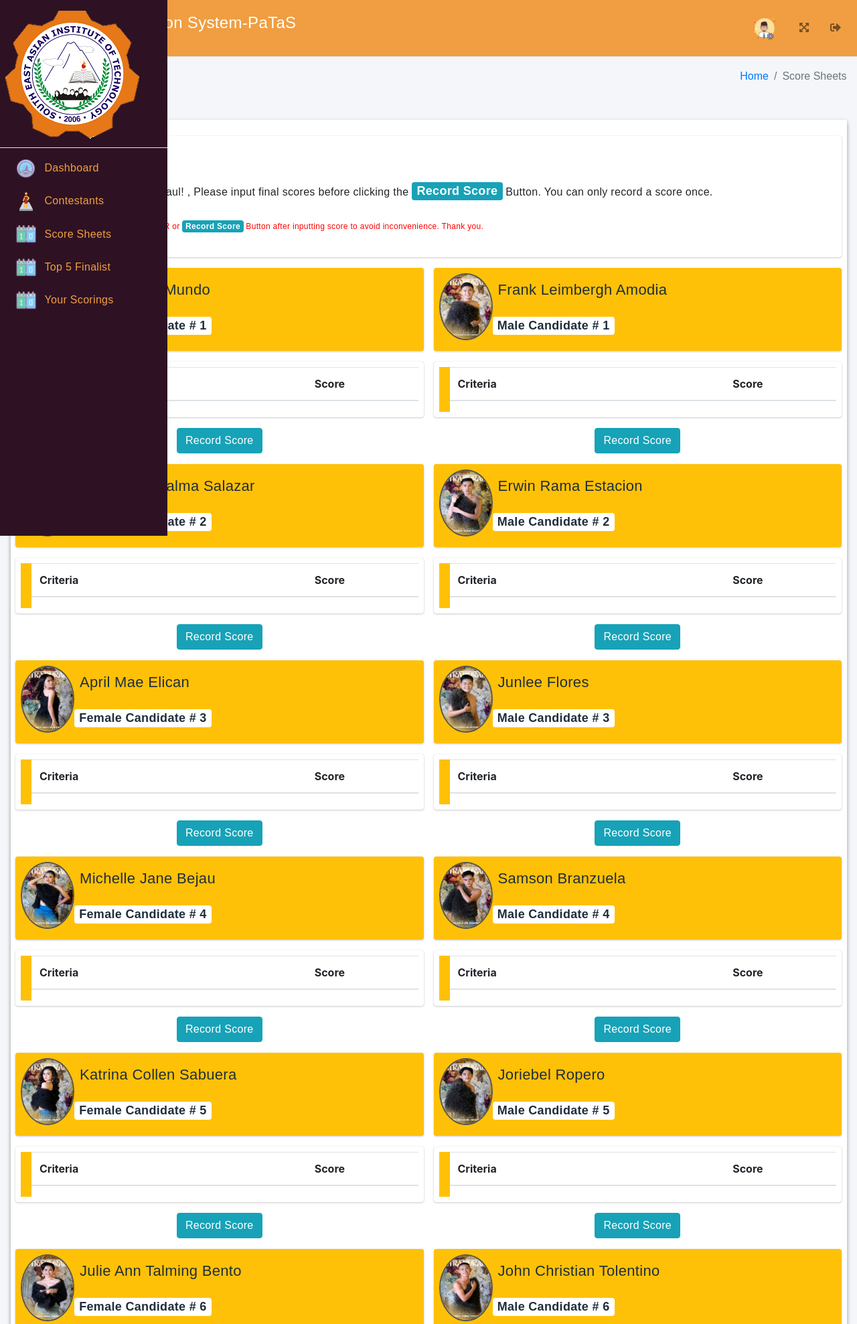
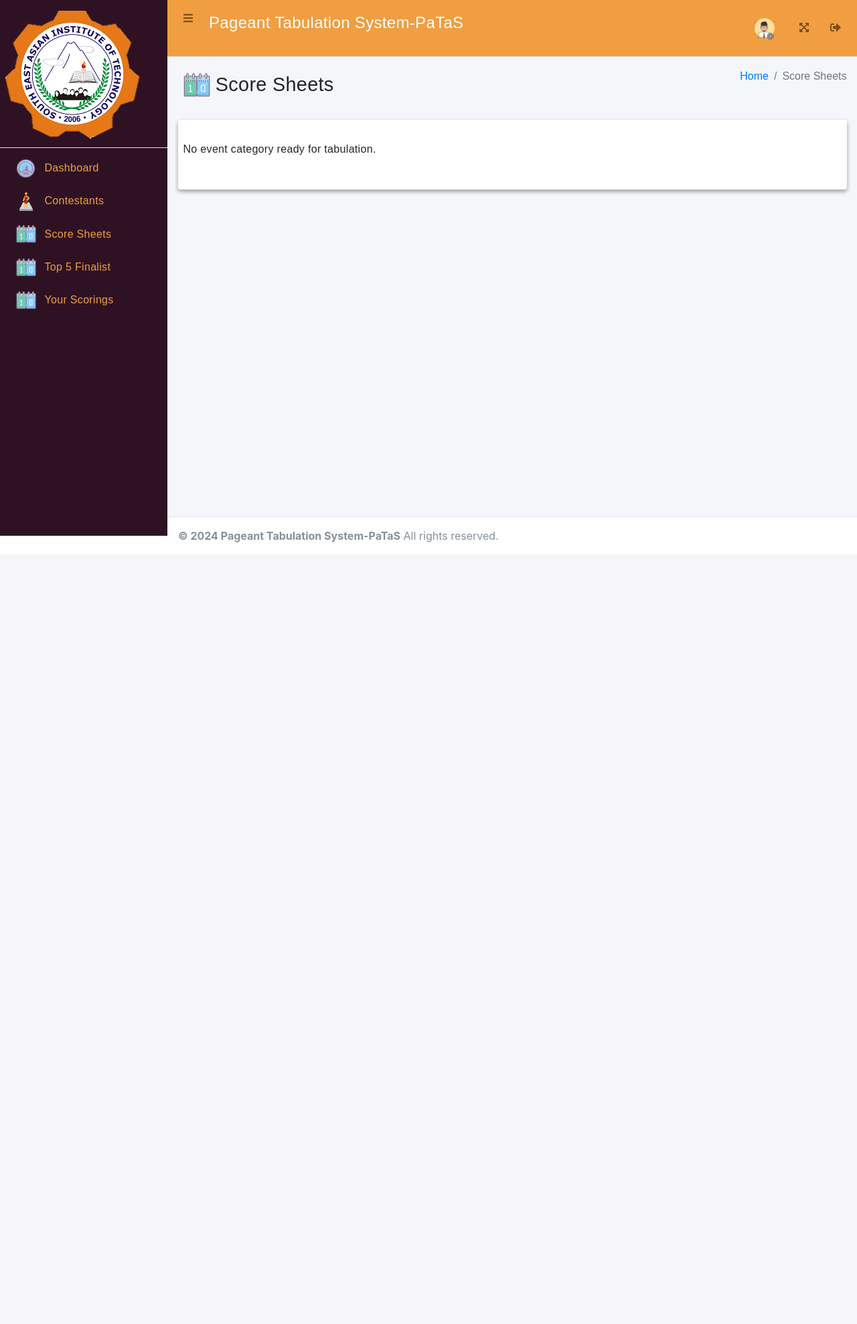
Before and after one commit to psworld143/patasV2, a PHP site: page /judge/scores.php in a window 1280 px wide. Shown: the top 1977 px of the page at 67% size. After the commit the page ends 828 px from the top, so only its background shows below. Run offline with PHP 8.4, Linux system fonts and the light colour scheme; a user stored in the database is signed in; data comes from the database, SQL or seed files in the repository; data that the repository does not hold is empty; some libraries are stand-ins or nearby versions.

Commit message:
category

```diff
--- a/judge/scores.php
+++ b/judge/scores.php
@@ -1,15 +1,28 @@
 <?php
 session_start();
 include '../includes/dbcon.php';
+
+// Retrieve current judge's information
 $current_judge = $_SESSION['username'];
 $query = "SELECT * FROM admin_users WHERE username = '$current_judge'";
 if ($result = $con->query($query)) {
     $row = $result->fetch_assoc();
-   $firstname = $row['first_name'];
+    $firstname = $row ? $row['first_name'] : ''; // Handle case where no row is found
+} else {
+    $firstname = ''; // Handle query failure
+}
 
+// Retrieve current event category
+$query = "SELECT * FROM `event_category` WHERE isTabulated ='Ready' ORDER BY order_number ASC LIMIT 1";
+if ($result = $con->query($query)) {
+    $row = $result->fetch_assoc();
+    $category_id = $row ? $row['id'] : null; // Handle case where no row is found
+} else {
+    $category_id = null; // Handle query failure
 }
 
 ?>
+
 <!DOCTYPE html>
 <html lang="en">
 
@@ -35,7 +48,7 @@
 
 <body class="hold-transition sidebar-mini layout-fixed">
     <div class="wrapper">
-      <nav class="main-header navbar navbar-expand  navbar-light" style="background-color: rgb(240,158,65)">
+        <nav class="main-header navbar navbar-expand navbar-light" style="background-color: rgb(240,158,65)">
             <!-- Left navbar links -->
             <ul class="navbar-nav">
                 <li class="nav-item">
@@ -48,8 +61,7 @@
             <ul class="navbar-nav ml-auto">
                 <li class="nav-item">
                     <a class="nav-link" href="#" role="button">
-                  <img src="../asset/img/avatar.png" class="img-circle" alt="User Image" width="40"
-                     style="margin-top: -8px;">
+                        <img src="../asset/img/avatar.png" class="img-circle" alt="User Image" width="40" style="margin-top: -8px;">
                     </a>
                 </li>
                 <li class="nav-item">
@@ -58,7 +70,7 @@
                     </a>
                 </li>
                 <li class="nav-item">
-               <a class="nav-link" data-widget="fullscreen" href="../logout.php">
+                    <a class="nav-link" href="../logout.php" role="button">
                         <i class="fas fa-sign-out-alt"></i>
                     </a>
                 </li>
@@ -71,46 +83,35 @@
             </a>
             <div class="sidebar">
                 <nav class="mt-2">
-               <ul class="nav nav-pills nav-sidebar flex-column" data-widget="treeview" role="menu"
-                  data-accordion="false">
+                    <ul class="nav nav-pills nav-sidebar flex-column" data-widget="treeview" role="menu" data-accordion="false">
                         <li class="nav-item">
                             <a href="index.php" class="nav-link">
                                 <img src="../asset/img/dashboard.png" width="30">
-                        <p>
-                           Dashboard
-                        </p>
+                                <p>Dashboard</p>
                             </a>
                         </li>
                         <li class="nav-item">
                             <a href="contestant-profile.php" class="nav-link">
                                 <img src="../asset/img/contestant.png" width="30">
-                        <p>
-                           Contestants
-                        </p>
+                                <p>Contestants</p>
                             </a>
                         </li>
                         <li class="nav-item">
                             <a href="scores.php" class="nav-link">
                                 <img src="../asset/img/score.png" width="30">
-                        <p>
-                           Score Sheets
-                        </p>
+                                <p>Score Sheets</p>
                             </a>
                         </li>
                         <li class="nav-item">
                             <a href="scores_top_five.php" class="nav-link">
                                 <img src="../asset/img/score.png" width="30">
-                        <p>
-                           Top 5 Finalist
-                        </p>
+                                <p>Top 5 Finalist</p>
                             </a>
                         </li>
                         <li class="nav-item">
                             <a href="yourscores.php" class="nav-link">
                                 <img src="../asset/img/score.png" width="30">
-                        <p>
-                          Your Scorings
-                        </p>
+                                <p>Your Scorings</p>
                             </a>
                         </li>
                     </ul>
@@ -138,35 +139,17 @@
                     <div class="card card-info elevation-2">
                         <br>
                         <div class="col-md-12">
-
                             <div class="row">
 
                                 <?php
-                        $current_judge = $_SESSION['username'];
-                        $query = "SELECT * FROM `event_category` WHERE isTabulated ='Ready' ORDER BY order_number ASC LIMIT 1";
-                        if ($result = $con->query($query)) {
-                           $row = $result->fetch_assoc();
-                           $category_id = $row['id'];
-                           echo '
-                           <div class="col-lg-12">
-                           <div class="info-box">
-                              <div class="info-box-content">
-                                 <span class="info-box-text">
-                                    <h5>Category: <span  style="color: red; font-size: 24px;">' . $row['category_name'] . '</span></h5>
-                                    <h6 style="animation: right_to_left 3s ease; text-align: left; width: 100%;"><span style="color: red; font-size: 20px;">Note: </span> Hi Judge '.$firstname.'! , Please input final scores before clicking the <span class="badge bg-info" style="font-size: 18px;">Record Score</span> Button. You can only record a score once.</h6>
-                                    <p style="animation: right_to_left 3s ease; text-align: left; width: 100%;"><span style="color: red; font-size: 12px;"> Please Do not forget to click ENTER or <span class="badge bg-info" style="font-size: 12px;">Record Score</span> Button after inputting score to avoid inconvenience. Thank you. </p>
-                                    </span>
-                              </div>
-                           </div>
-                        </div>
-                              ';
+                                // Verify that category_id is available
+                                if ($category_id !== null) {
                                     $query2 = "SELECT * FROM contestants ORDER BY contestant_no ASC";
                                     if ($result2 = $con->query($query2)) {
                                         while ($row2 = $result2->fetch_assoc()) {
                                             echo '
-
                                             <div class="col-lg-6">
-                             <form onSubmit="return confirm("Do you want to submit?") " action="backend/add_score.php" method="POST">
+                                                <form onSubmit="return confirm(\'Do you want to submit?\')" action="backend/add_score.php" method="POST">
                                                     <div class="info-box bg-warning content-header">
                                                         <div style="float: right;">
                                                             <a href="../images/' . $row2['image'] . '" target="_blank"><img src="../images/' . $row2['image'] . '" style="height: 100px; width: 80px;border-radius: 50%;  border: 2px solid #555;"></a>
@@ -174,26 +157,32 @@
                                                         <div style="float: left">
                                                             <p style="font-size: 22px;">' . $row2['firstname'] . ' ' . $row2['middlename'] . ' ' . $row2['lastname'] . '</p>
                                                             <p style="font-size: 18px;" class="badge bg-white" style="padding: 8px; margin-left: 10%; color: white;"> ' . $row2['gender'] . ' Candidate # ' . $row2['contestant_no'] . '</p>
-
                                                         </div>
-
                                                     </div>
-
                                                     <div class="info-box">
-                                <div class="content-header bg-warning">
-                                </div>
+                                                        <div class="content-header bg-warning"></div>
                                                         <table class="table">
                                                             <thead class="btn-cancel">
                                                                 <tr>
                                                                     <th>Criteria</th>
                                                                     <th><center>Score</center></th>
                                                                 </tr>
-                                   </thead> ';
+                                                            </thead>';
 
-                              $query1 = "SELECT criteria_archive.id AS criteria_id,  criteria_archive.criteria_name AS criteria_name, criteria_informations.percentage AS percentage
-                              FROM criteria_informations LEFT JOIN criteria_archive ON criteria_informations.criteria_id = criteria_archive.id
-                              LEFT JOIN scores ON scores.criteria_id = criteria_archive.id WHERE criteria_informations.event_id = '".$category_id."' AND criteria_informations.criteria_id
-                              NOT IN(SELECT scores.criteria_id FROM scores WHERE scores.judge = '".$_SESSION['username']."' AND scores.contestant = '".$row2['id']."' AND scores.category = '".$category_id."') GROUP BY criteria_informations.criteria_id";
+                                            $query1 = "SELECT criteria_archive.id AS criteria_id, criteria_archive.criteria_name AS criteria_name, criteria_informations.percentage AS percentage
+                                                        FROM criteria_informations
+                                                        LEFT JOIN criteria_archive ON criteria_informations.criteria_id = criteria_archive.id
+                                                        LEFT JOIN scores ON scores.criteria_id = criteria_archive.id
+                                                        WHERE criteria_informations.event_id = '$category_id'
+                                                        AND criteria_informations.criteria_id NOT IN (
+                                                            SELECT scores.criteria_id
+                                                            FROM scores
+                                                            WHERE scores.judge = '$_SESSION[username]'
+                                                            AND scores.contestant = '$row2[id]'
+                                                            AND scores.category = '$category_id'
+                                                        )
+                                                        GROUP BY criteria_informations.criteria_id";
+
                                             if ($result1 = $con->query($query1)) {
                                                 while ($row1 = $result1->fetch_assoc()) {
                                                     $max = $row1['percentage'];
@@ -201,76 +190,52 @@
                                                     echo '
                                                     <tr style="border-collapse: collapse;">
                                                         <td>
-                                         <p style="font-size: 22px; ">'.$row1['criteria_name'].' <span class="badge bg-yellow" >'.$row1['percentage'].'%</span></p>
+                                                            <p style="font-size: 22px;">' . $row1['criteria_name'] . ' <span class="badge bg-yellow">' . $row1['percentage'] . '%</span></p>
                                                         </td>
                                                         <td>
                                                             <div class="col-md-12">
                                                                 <div class="form-group">
-                                            <input type="hidden" name="contestant_id" value="'.$row2['id'].'">
-                                          <input type="hidden" name="event_id" value="'.$row['id'].'">
-                                           <input type="number" min="1" max="'.$max.'" name="'.$row1['criteria_id'].'" class="form-control" style="margin-top: 8%;" placeholder="Score">';
-
-
-                                    echo'
+                                                                    <input type="hidden" name="contestant_id" value="' . $row2['id'] . '">
+                                                                    <input type="hidden" name="event_id" value="' . $category_id . '">
+                                                                    <input type="hidden" name="judge" value="' . $_SESSION['username'] . '">
+                                                                    <input type="hidden" name="criteria_id[]" value="' . $row1['criteria_id'] . '">
+                                                                    <input type="number" min="0" max="' . $max . '" class="form-control" name="score[]" value="' . (isset($row1['score']) ? $row1['score'] : '') . '" required>
                                                                 </div>
                                                             </div>
                                                         </td>
                                                     </tr>';
                                                 }
+                                            } else {
+                                                echo '<tr><td colspan="2">No criteria found for this event.</td></tr>';
                                             }
 
-
-                              echo '
-
-                                </table>
+                                            echo '</table>
+                                                    <br>
+                                                    <div class="col-lg-12">
+                                                        <button class="btn btn-success btn-lg col-md-12" type="submit" name="submit">Submit</button>
                                                     </div>
-                             <div class="form-group">
-                                    <center>
-
-                                   <button type="submit" class="btn btn-info">Record Score</button>
-                                    </center>
-                                </div>
-                             <div class="col-md-12">
-
                                                 </div>
                                             </form>
+                                        </div>';
+                                        }
+                                    } else {
+                                        echo '<div class="col-lg-12"><p>No contestants found.</p></div>';
+                                    }
+                                } else {
+                                    echo '<p>No event category ready for tabulation.</p>';
+                                }
+                                ?>
                             </div>
-
-                             ';
-                           }
-                        }
-                        }
-
-
-                        ?>
-
-
-
                         </div>
-
-                  </div>
+                        <br>
                     </div>
                 </div>
             </section>
         </div>
+        <footer class="main-footer">
+            <strong>&copy; 2024 Pageant Tabulation System-PaTaS</strong>
+            All rights reserved.
+        </footer>
     </div>
-   <script>
-
-   </script>
-   <!-- jQuery -->
-   <script src="../asset/jquery/jquery.min.js"></script>
-   <script src="../asset/js/bootstrap.bundle.min.js"></script>
-   <script src="../asset/js/adminlte.js"></script>
-   <!-- DataTables  & Plugins -->
-   <script src="../asset/tables/datatables/jquery.dataTables.min.js"></script>
-   <script src="../asset/tables/datatables-bs4/js/dataTables.bootstrap4.min.js"></script>
-   <script src="../asset/tables/datatables-responsive/js/responsive.bootstrap4.min.js"></script>
-   <script src="../asset/tables/datatables-buttons/js/buttons.bootstrap4.min.js"></script>
-   <script>
-      $(function () {
-         $("#example1").DataTable();
-      });
-   </script>
 </body>
-
 </html>
```
Lines whose indentation alone changed are shown as unchanged.
